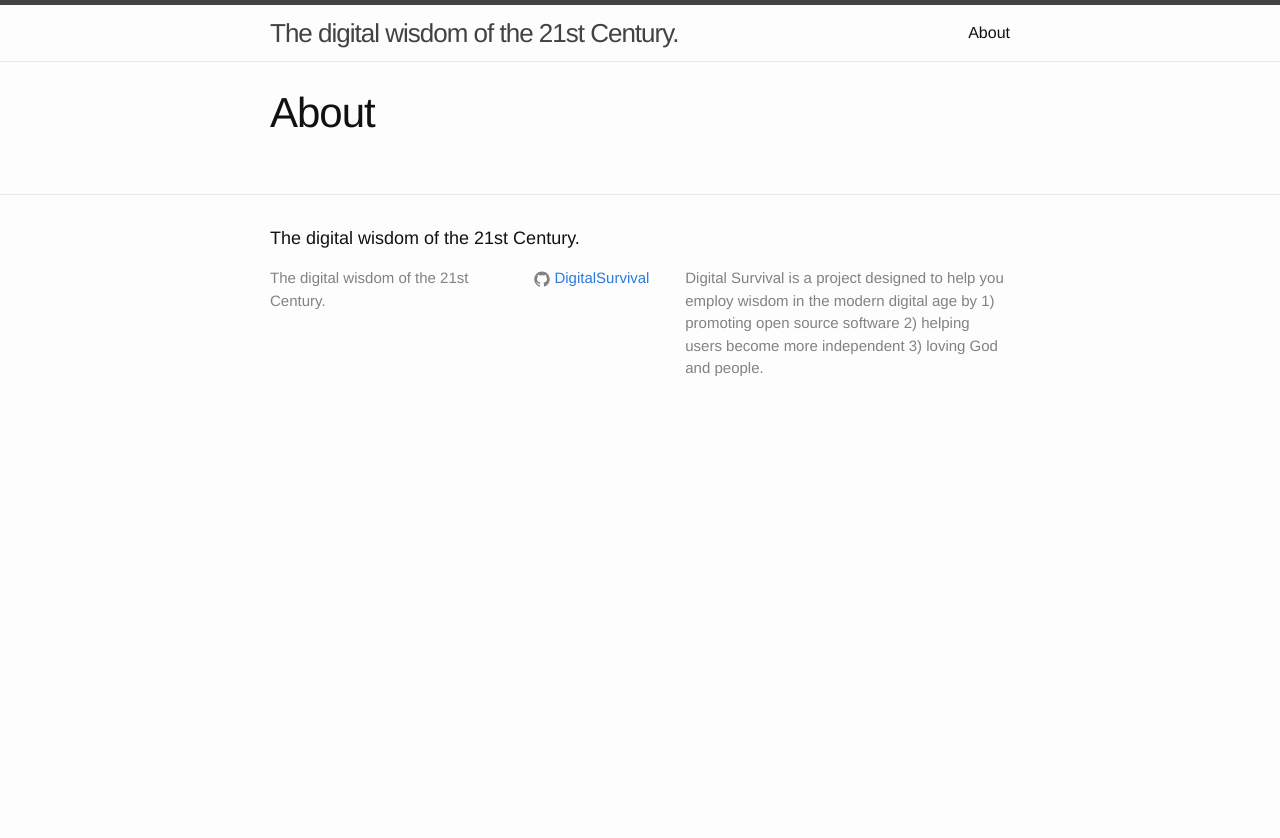
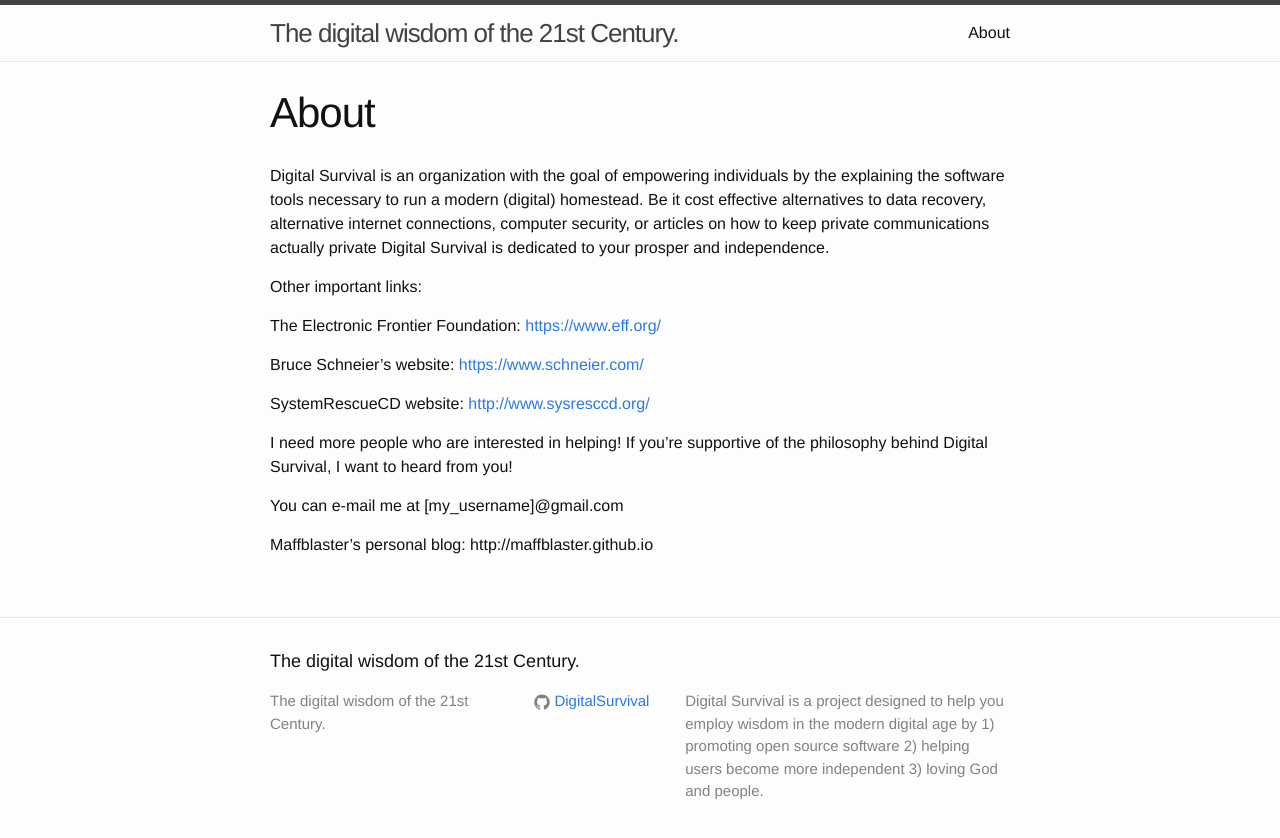
Before and after one commit to digitalsurvival/digitalsurvival.github.io, a Jekyll site: the page built from about.md, in a window 1280 px wide. Shown: the top 838 px of the page. Built offline with Jekyll 4.4.1, drawn with Linux system fonts in a browser that asks for light colours.

Commit message:
Updated the About page.
Needs further update later.

```diff
--- a/about.md
+++ b/about.md
@@ -3,3 +3,19 @@
 title: About
 permalink: /about/
 ---
+
+Digital Survival is an organization with the goal of empowering individuals by the explaining the software tools necessary to run a modern (digital) homestead. Be it cost effective alternatives to data recovery, alternative internet connections, computer security, or articles on how to keep private communications actually private Digital Survival is dedicated to your prosper and independence.
+
+Other important links:
+
+The Electronic Frontier Foundation: [https://www.eff.org/](https://www.eff.org/)
+
+Bruce Schneier's website: [https://www.schneier.com/](https://www.schneier.com/)
+
+SystemRescueCD website: [http://www.sysresccd.org/](http://www.sysresccd.org/)
+
+I need more people who are interested in helping! If you're supportive of the philosophy behind Digital Survival, I want to heard from you!
+
+You can e-mail me at [my_username]@gmail.com
+
+Maffblaster's personal blog: http://maffblaster.github.io
```
